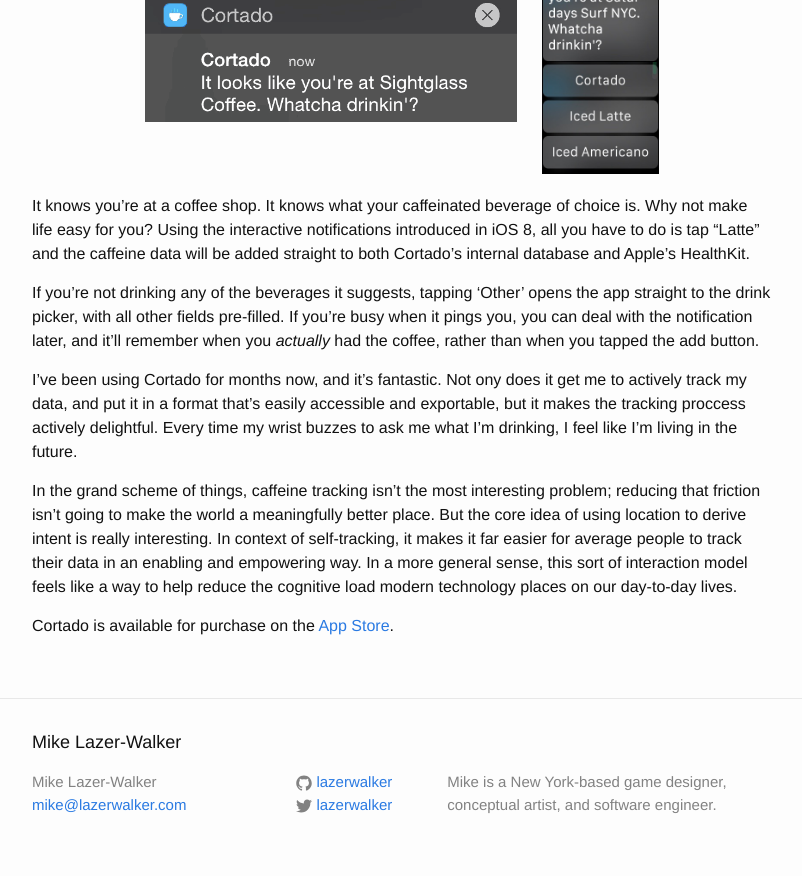
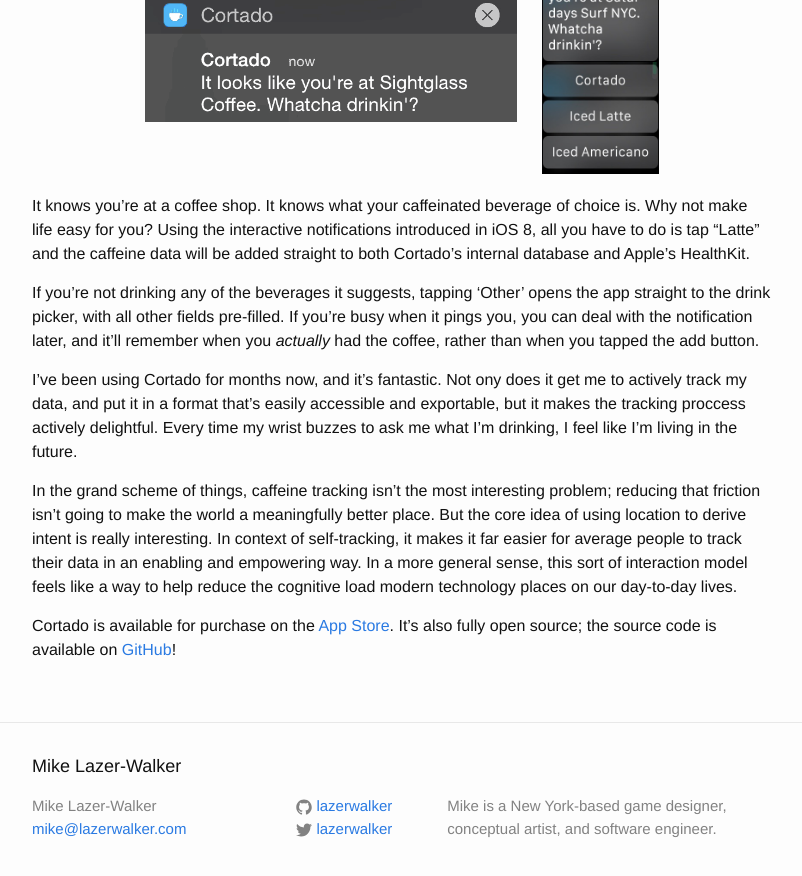
Before and after one commit to lazerwalker/blog, a Jekyll site: the page built from _posts/2015-06-25-location-as-intent-introducing-cortado.md, in a window 1280 px wide and 900 px high, scrolled down 609 px. Shown: the top 876 px of the window, without its empty margins (238-1040 px from the left). Built offline with Jekyll 4.4.1, drawn with Linux system fonts in a browser that asks for light colours.

Commit message:
Add open-source comment

```diff
--- a/_posts/2015-06-25-location-as-intent-introducing-cortado.md
+++ b/_posts/2015-06-25-location-as-intent-introducing-cortado.md
@@ -25,4 +25,4 @@
 
 In the grand scheme of things, caffeine tracking isn't the most interesting problem; reducing that friction isn't going to make the world a meaningfully better place. But the core idea of using location to derive intent is really interesting. In context of self-tracking, it makes it far easier for average people to track their data in an enabling and empowering way. In a more general sense, this sort of interaction model feels like a way to help reduce the cognitive load modern technology places on our day-to-day lives.
 
-Cortado is available for purchase on the [App Store](https://itunes.apple.com/us/app/cortado/id969899327).
+Cortado is available for purchase on the [App Store](https://itunes.apple.com/us/app/cortado/id969899327). It's also fully open source; the source code is available on [GitHub](https://github.com/lazerwalker/cortado)!
```
